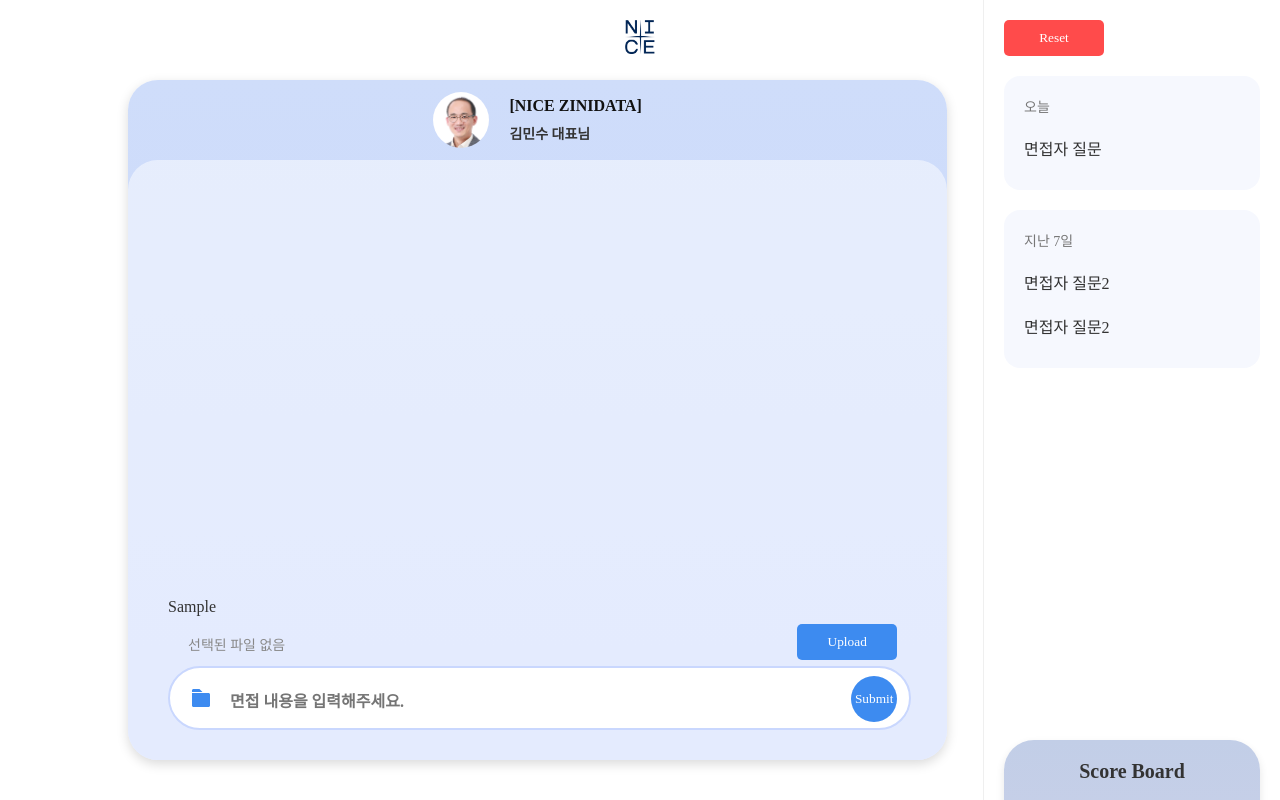
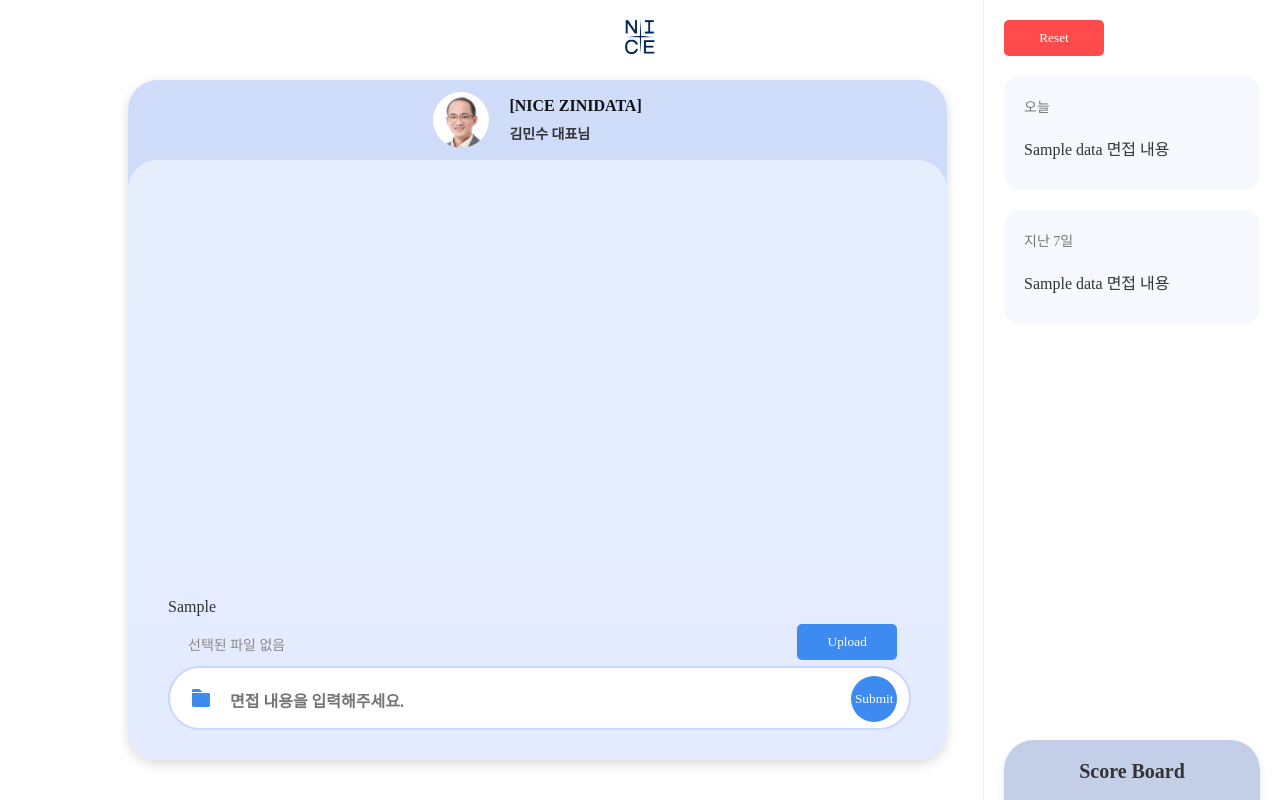
Before and after one commit to junghyunjang-tech/samdoo92_py, a Flask app: template templates/index.html in a window 1280 px wide. Run offline with Flask 2, Linux system fonts and the light colour scheme; the template is opened without the code that fills it: most values are stand-ins (such as "Sample title", 1, 10 or a date in 2020); some web fonts are replaced.

Commit message:
오늘 한것들 커밋

```diff
--- a/app.py
+++ b/app.py
@@ -1,10 +1,11 @@
-from flask import Flask, render_template, request, redirect, url_for, session
+from flask import Flask, render_template, request, redirect, url_for, session, jsonify
 from openai import OpenAI
 from dotenv import load_dotenv
 import os
 import time
 import re
 import pandas as pd
+from datetime import datetime
 
 # 환경 변수 로드
 load_dotenv()
@@ -44,6 +45,14 @@ def serialize_message(message):
         ]
     }
 
+def serialize_message_forRetreive(message):
+    content_values = [block.text.value for block in message.content if hasattr(block, 'text') and hasattr(block.text, 'value')]
+    return {
+        "id": message.id,
+        "role": message.role,
+        "content": " ".join(content_values)
+    }
+
 def extract_text(data):
     extracted_data = []
     for message in data:
@@ -55,10 +64,14 @@ def extract_text(data):
             name_match = re.search(name_pattern, text)
             score_match = re.search(score_pattern, text)
 
+            now = datetime.now()
+            formatted_now = now.strftime("%Y-%m-%d %H:%M:%S")
+            print("현재 날짜와 시간:", formatted_now)
+
             if name_match and score_match:
                 name = name_match.group(1)
                 score = float(score_match.group(1))
-                extracted_data.append({"name": name, "score": score})
+                extracted_data.append({"name": name, "score": score, "thread_id": session['thread_id'], "created_dt": formatted_now})
                 print(f"이름: {name}, 평가 점수: {score}")
             else:
                 print("이름 또는 평가 점수를 찾을 수 없습니다.")
@@ -84,6 +97,7 @@ def extract_text(data):
 @app.route('/')
 def index():
     if 'reset_done' not in session:
+        reset()
         return redirect(url_for('reset'))
 
     messages = session.get('messages', [])
@@ -97,7 +111,13 @@ def index():
 
     extracted_data = session.get('extracted_data', [])
     print("세션에 저장된 정렬된 데이터:", extracted_data)  # 세션 데이터 출력
-    return render_template('index.html', my_variable=html, extracted_data=extracted_data)
+    # Split threads by date
+    today = datetime.now().strftime("%Y-%m-%d")
+    today_threads = [thread for thread in extracted_data if thread['created_dt'][:10] == today]
+    past_week_threads = [thread for thread in extracted_data if thread['created_dt'][:10] != today]
+
+    return render_template('index.html', my_variable=html, today_threads=today_threads, past_week_threads=past_week_threads, extracted_data=extracted_data)
+    # return render_template('index.html', my_variable=html, extracted_data=extracted_data)
 
 
 @app.route('/reset', methods=['GET'])
@@ -152,6 +172,7 @@ def submit():
         serialized_messages = [serialize_message(message) for message in messages]
         print('serialized_messages', serialized_messages)
         session['messages'] = serialized_messages
+        session['reset_done'] = False
 
         score_message = extract_text(serialized_messages)
         print("score_message :: ", score_message)
@@ -207,6 +228,7 @@ def upload_file():
                 serialized_messages = [serialize_message(message) for message in messages]
                 print('serialized_messages', serialized_messages)
                 session['messages'] = serialized_messages
+                session['reset_done'] = False
 
                 score_message = extract_text(serialized_messages)
                 print("score_message :: ", score_message)
@@ -220,5 +242,17 @@ def upload_file():
 
     return redirect(url_for('index'))
 
+@app.route('/retrieve_thread', methods=['POST'])
+def retrieve_thread():
+    thread_id = request.form['thread_id']
+    try:
+        thread_messages = client.beta.threads.messages.list(thread_id=thread_id).data
+        serialized_messages = [serialize_message_forRetreive(message) for message in thread_messages]
+        session['messages'] = serialized_messages
+        session['thread_id'] = thread_id  # Save the current thread_id in the session
+        return jsonify({"status": "success", "messages": serialized_messages})
+    except Exception as e:
+        return jsonify({"status": "error", "message": str(e)})
+
 if __name__ == "__main__":
     app.run(debug=True, port=5000)
--- a/templates/index.html
+++ b/templates/index.html
@@ -4,36 +4,26 @@
     <title>모의면접_삼두구이</title>
     <link rel="stylesheet" href="{{ url_for('static', filename='css/styles.css') }}">
 
-    <script type="text/javascript" src="/static/js/jquery-3.5.1.min.js"></script>
-    <script type="text/javascript" src="/static/js/jquery-ui.js"></script>
-
+    <script type="text/javascript" src="{{ url_for('static', filename='js/jquery-3.5.1.min.js') }}"></script>
+    <script type="text/javascript" src="{{ url_for('static', filename='js/jquery-ui.js') }}"></script>
 </head>
-
-<!--전송 버튼, 리셋, 파일, 대표님 사진 액션, 리스트 순위 수정 필요 ##화요일에 할게여!-->
-
 <body>
 <img src="{{ url_for('static', filename='images/logo.png') }}" alt="NICE Group Logo" class="logo">
 <div class="loading-overlay" id="loadingOverlay">
     <div class="spinner"></div>
 </div>
 <div class="main-content">
-<!--    <div class="image-container">-->
-<!--        <img src="{{ url_for('static', filename='images/photo.png') }}" alt="Photo">-->
-<!--    </div>-->
-
     <div class="main_tit">
         <div class="main_img">
             <img src="{{ url_for('static', filename='images/photo.png') }}" alt="Photo">
         </div>
         <div class="main_txt">
-            <p>[NICE ZINIDATA]<!--삼두구이--></p>
+            <p>[NICE ZINIDATA]</p>
             <p>김민수 대표님</p>
         </div>
-
     </div>
-
     <div class="container">
-        <div class="messages">
+        <div class="messages" id="messages">
             {{ my_variable|safe }}
         </div>
         <div class="formBox">
@@ -53,30 +43,25 @@
             </form>
         </div>
     </div>
-
 </div>
 <div class="threads">
     <input type="button" value="Reset" class="reset" onclick="location.href='/reset'"/>
-
     <div class="sectionThreads">
         <p class="threadTit">오늘</p>
         <ul>
-            <li>면접자 질문
-            </li>
+            {% for data in today_threads %}
+            <li data-threadid="{{data.thread_id}}">{{ data.name }} 면접 내용</li>
+            {% endfor %}
         </ul>
     </div>
     <div class="sectionThreads">
         <p class="threadTit">지난 7일</p>
         <ul>
-            <li>
-                면접자 질문2
-            </li>
-            <li>
-                면접자 질문2
-            </li>
+            {% for data in past_week_threads %}
+            <li data-threadid="{{data.thread_id}}">{{ data.name }} 면접 내용</li>
+            {% endfor %}
         </ul>
     </div>
-
 </div>
 <div class="ranking-container">
     <div class="ranking-title">Score Board</div>
@@ -102,15 +87,12 @@
         </table>
     </div>
 </div>
-
 <div class="videoPopup">
     <div class="videoCont">
         <div class="close"></div>
-
     </div>
     <div class="bk_bg"></div>
 </div>
-
 
 <script>
     document.getElementById('chat-form').addEventListener('submit', function() {
@@ -128,11 +110,8 @@
         infoArea.textContent = fileName;
     }
 
+    $(function(){
 
-</script>
-
-<script>
-    $(function(){
         $('.ranking-title').click(function(){
             $('.ranking-container').toggleClass('up').removeClass('down')
 
@@ -149,6 +128,27 @@
             $('.videoPopup').removeClass('active');
         });
 
+        $('li[data-threadid]').click(function(){
+            var thread_id = $(this).data('threadid');
+            $.post('/retrieve_thread', {thread_id: thread_id}, function(response) {
+                if (response.status === 'success') {
+                    var messages = response.messages;
+                    var html = '';
+                    messages.forEach(function(message) {
+                        var role_class = message.role === 'assistant' ? 'assistant' : 'user';
+                        html += '<div class="message ' + role_class + '">' + message.content + '</div>\n';
+                    });
+                    $('#messages').html(html);
+                } else {
+                    alert('Error retrieving thread: ' + response.message);
+                }
+            });
+        });
+
+        // Trigger the hidden button for initial loading
+        $('#initial-load').click(function() {
+            window.location.href = '/reset';
+        }).trigger('click');
     });
 </script>
 </body>
```
Also changed, not shown: d-id.py (added, +27 -0 lines). Lines whose indentation alone changed are shown as unchanged.
